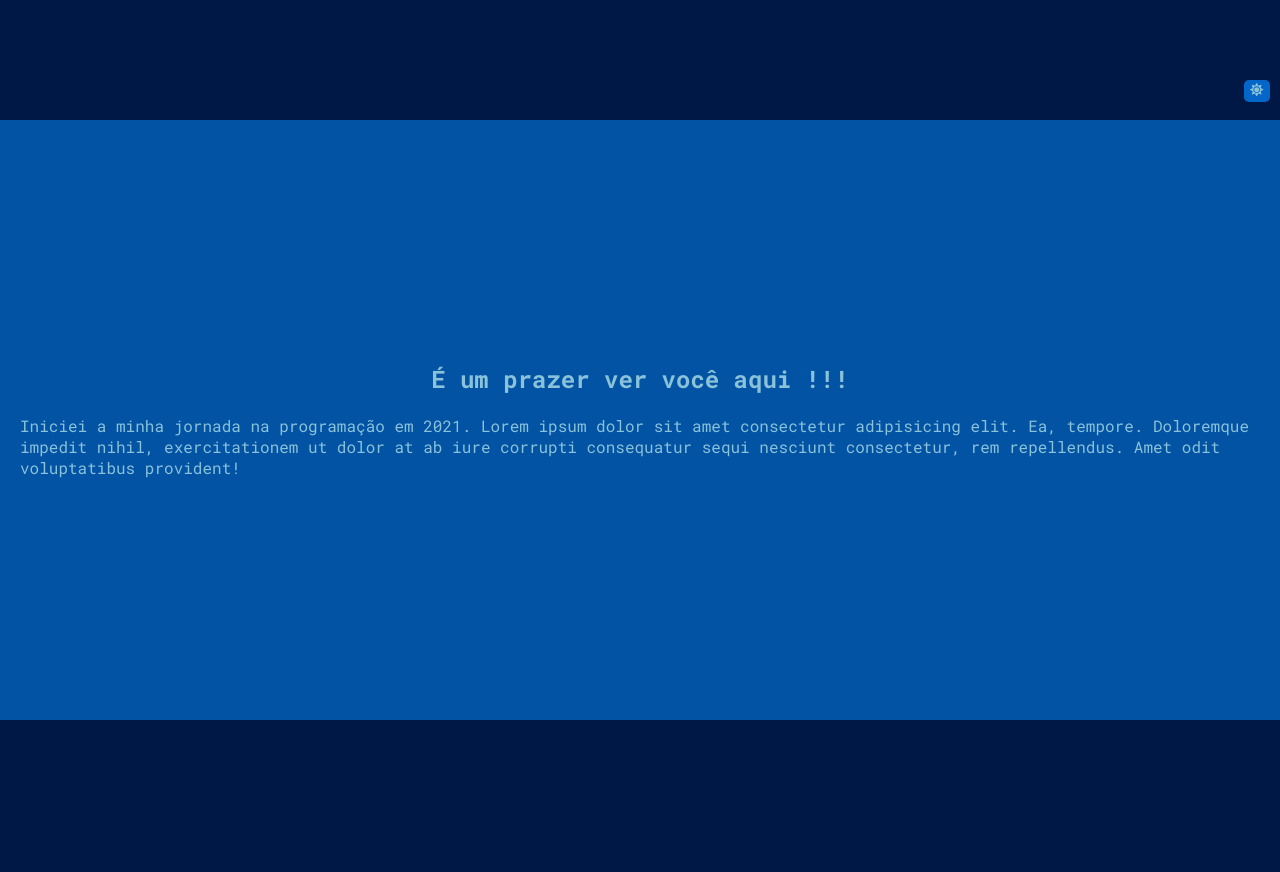
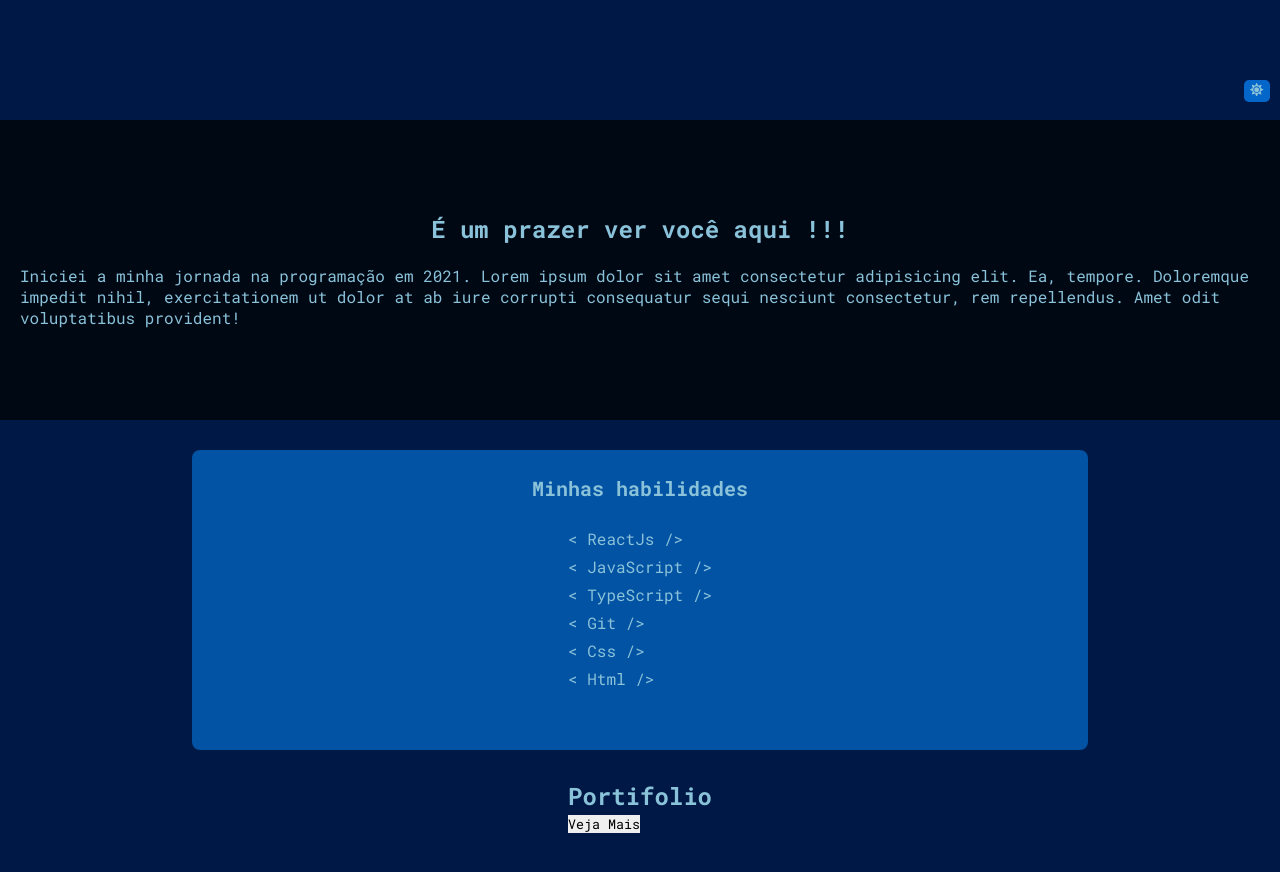
Before and after one commit to Emillyalmeida/portfolio, a React (Create React App) app: page / in a window 1280 px wide. Shown: the part 680-1552 px from the top of the page. Before the commit the page ends 1400 px from the top, so only its background shows below. Built offline with nearby package versions, Linux system fonts and the light colour scheme.

Commit message:
feat(home): creating sections on the Home

```diff
--- /dev/null
+++ b/src/components/container/index.jsx
@@ -0,0 +1,7 @@
+import { DivContainer } from "./styles";
+
+const Container = ({ children }) => {
+  return <DivContainer>{children}</DivContainer>;
+};
+
+export default Container;
--- /dev/null
+++ b/src/components/container/styles.js
@@ -0,0 +1,9 @@
+import styled from "styled-components";
+
+export const DivContainer = styled.div`
+  height: auto;
+  width: 100vw;
+  display: flex;
+  flex-direction: column;
+  align-items: center;
+`;
--- a/src/pages/home/index.jsx
+++ b/src/pages/home/index.jsx
@@ -1,13 +1,22 @@
 import BtnMode from "../../components/btnMode";
 import Nav from "../../components/nav";
-import { IAm, InfoMe } from "./style";
+import {
+  AboutMe,
+  BtnSeeMore,
+  IAm,
+  InfoMe,
+  MyPortfolio,
+  MySkills,
+} from "./style";
 import myimg from "../../assets/IMG_20220305_120632-removebg-preview.png";
+import Container from "../../components/container";
 
 const Home = () => {
   return (
     <>
       <Nav />
       <BtnMode />
+      <Container>
         <IAm>
           <div>
             <h1>Olá, Eu sou a Emilly</h1>
@@ -20,13 +29,46 @@ const Home = () => {
         <InfoMe>
           <h2>É um prazer ver você aqui !!!</h2>
           <p>
-          Iniciei a minha jornada na programação em 2021. Lorem ipsum dolor sit
-          amet consectetur adipisicing elit. Ea, tempore. Doloremque impedit
-          nihil, exercitationem ut dolor at ab iure corrupti consequatur sequi
-          nesciunt consectetur, rem repellendus. Amet odit voluptatibus
-          provident!
+            Iniciei a minha jornada na programação em 2021. Lorem ipsum dolor
+            sit amet consectetur adipisicing elit. Ea, tempore. Doloremque
+            impedit nihil, exercitationem ut dolor at ab iure corrupti
+            consequatur sequi nesciunt consectetur, rem repellendus. Amet odit
+            voluptatibus provident!
           </p>
         </InfoMe>
+        <MySkills>
+          <h3>Minhas habilidades</h3>
+          <ul>
+            <li> &lt; ReactJs /&gt;</li>
+            <li>&lt; JavaScript /&gt;</li>
+            <li> &lt; TypeScript /&gt;</li>
+            <li> &lt; Git /&gt;</li>
+            <li> &lt; Css /&gt;</li>
+            <li> &lt; Html /&gt;</li>
+          </ul>
+        </MySkills>
+
+        <MyPortfolio>
+          <h2>Portifolio</h2>
+          <ul></ul>
+          <BtnSeeMore>Veja Mais</BtnSeeMore>
+        </MyPortfolio>
+        <AboutMe>
+          <div>
+            <h2> Sobre mim</h2>
+            <p>
+              Lorem ipsum dolor, sit amet consectetur adipisicing elit. Sint
+              impedit omnis reiciendis sed doloribus rerum consequatur obcaecati
+              tenetur esse, cum error recusandae aliquid ipsum eligendi, vitae
+              sequi sit, dolorum ipsa.
+            </p>
+            <BtnSeeMore>Me conheça</BtnSeeMore>
+          </div>
+          <figure>
+            <img src="" alt="" />
+          </figure>
+        </AboutMe>
+      </Container>
     </>
   );
 };
--- a/src/pages/home/style.js
+++ b/src/pages/home/style.js
@@ -44,14 +44,69 @@ export const IAm = styled.section`
 
 export const InfoMe = styled.section`
   width: 100%;
-  height: 600px;
+  height: 300px;
   display: flex;
   flex-direction: column;
   align-items: center;
   justify-content: center;
   padding: 0 20px;
   gap: 20px;
-  background-color: ${(props) => props.theme.secundaryBg};
+  background-color: ${(props) => props.theme.terciary};
 `;
 
-export const MySkills = styled.div``;
+export const MySkills = styled.div`
+  width: 70%;
+  height: 300px;
+  margin-top: 30px;
+  border-radius: 8px;
+  background-color: ${(props) => props.theme.secundaryBg};
+  display: flex;
+  flex-direction: column;
+  align-items: center;
+  padding: 25px 0;
+  gap: 20px;
+
+  h3 {
+    font-weight: 700;
+    font-size: 1.25rem;
+  }
+
+  ul {
+    list-style: none;
+    li {
+      padding-top: 7px;
+    }
+  }
+`;
+
+export const MyPortfolio = styled.div`
+  margin-top: 30px;
+  height: 500px;
+`;
+
+export const AboutMe = styled.div`
+  height: 300px;
+  display: flex;
+  align-items: center;
+  justify-content: center;
+  padding: 0 20px;
+  background-color: ${(props) => props.theme.terciary};
+
+  div {
+    width: 50%;
+    display: flex;
+    flex-direction: column;
+    align-items: center;
+  }
+
+  figure {
+    width: 50%;
+    display: flex;
+    flex-direction: column;
+    align-items: center;
+  }
+`;
+
+export const BtnSeeMore = styled.button`
+  border: none;
+`;
--- a/src/styles/theme.js
+++ b/src/styles/theme.js
@@ -2,6 +2,7 @@ const lightTheme = {
   color: "#001233",
   backgroundColor: "#90e0ef",
   secundaryBg: "#00b4d8",
+  terciary: "#caf0f8",
 
   card: {
     backgroundColor: "#2a6f97",
@@ -21,6 +22,7 @@ const darkTheme = {
   color: "#89c2d9",
   backgroundColor: "#001845",
   secundaryBg: "#0353a4",
+  terciary: "#000814",
 
   card: {
     backgroundColor: "#023e7d",
```
Lines whose indentation alone changed are shown as unchanged.
